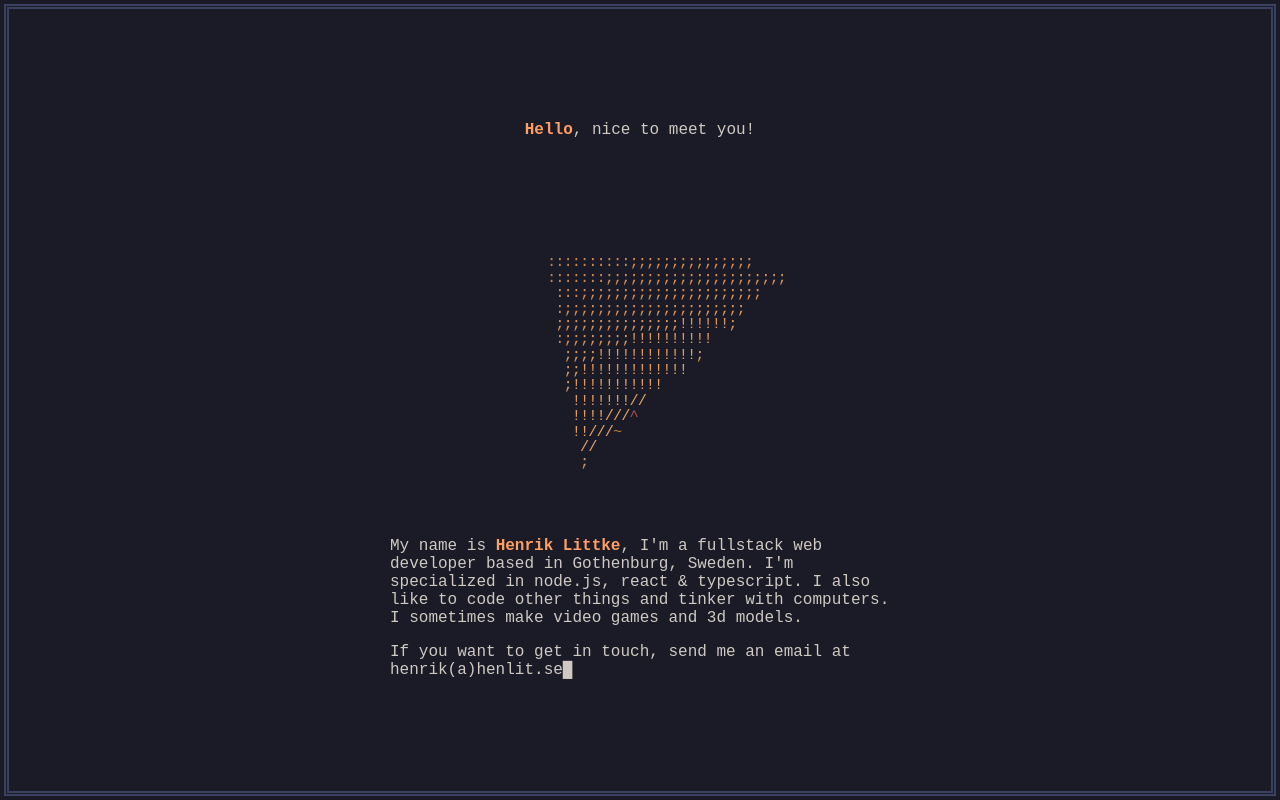
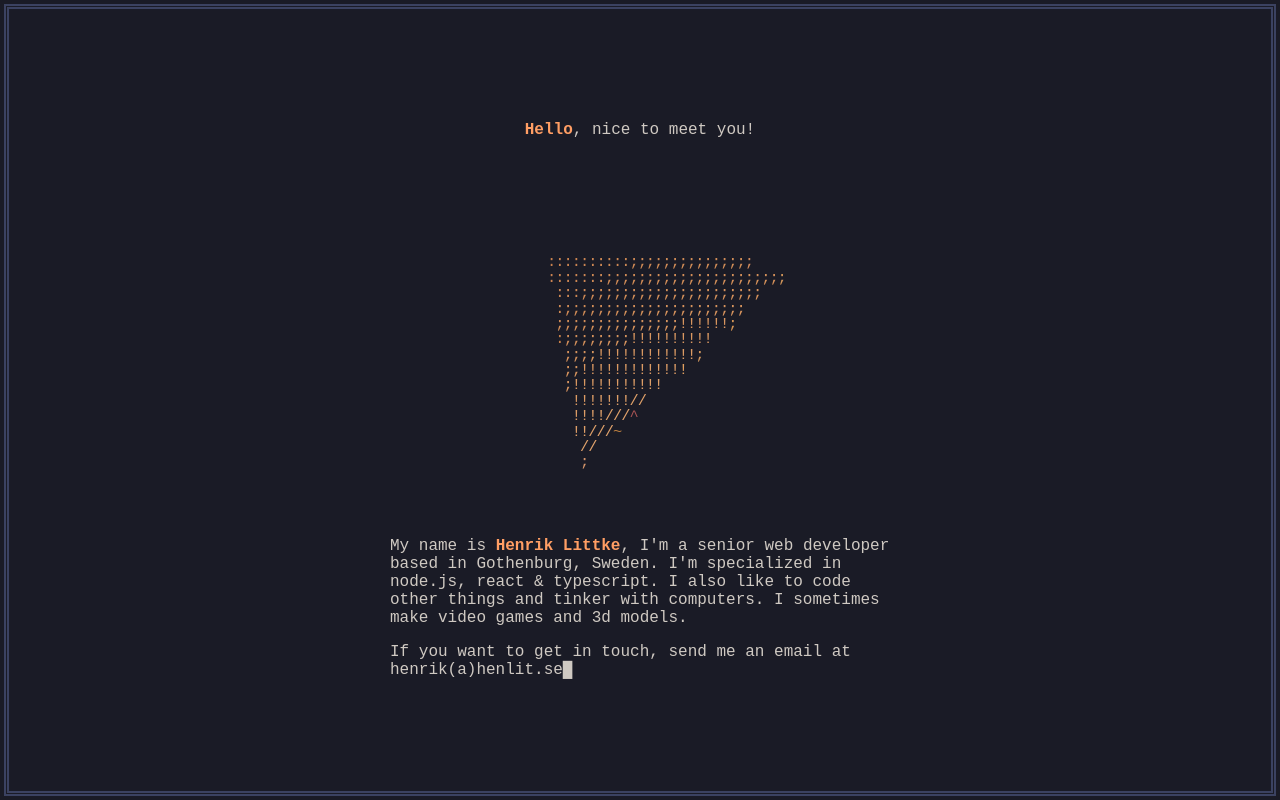
Before and after one commit to helit/henlit.se, a React (Vite) app: page / in a window 1280 px wide. Built offline with nearby package versions, Linux system fonts and the light colour scheme; a web font is replaced by a local one.

Commit message:
change description

```diff
--- a/src/components/Layout/Main/Main.tsx
+++ b/src/components/Layout/Main/Main.tsx
@@ -32,7 +32,7 @@ export const Main = () => {
           <span style={{ color: theme.primary, fontWeight: "bold" }}>
             Henrik Littke
           </span>
-          , I'm a fullstack web developer based in Gothenburg, Sweden. I'm
+          , I'm a senior web developer based in Gothenburg, Sweden. I'm
           specialized in node.js, react & typescript. I also like to code other
           things and tinker with computers. I sometimes make video games and 3d
           models.
```
